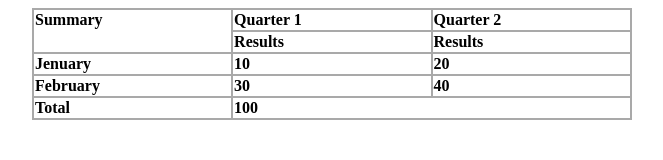
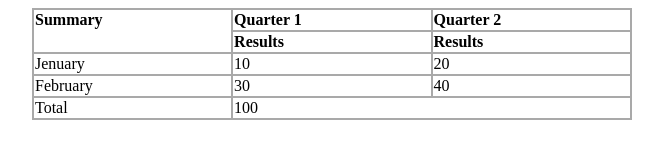
Before and after one commit to NikitaKompanetc/table1, a plain HTML site: page index.html in a window 1280 px wide. Shown: the whole page, without its empty margins (308-971 px from the left). Drawn offline with Linux system fonts and the light colour scheme.

Commit message:
add new file

```diff
--- a/index.html
+++ b/index.html
@@ -17,18 +17,20 @@
   <th> Results</th>
 
   </tr>
-    <tr align="left" valign="top"> <th> Jenuary</th>
-  <th > 10</th>
-  <th> 20</th>
+
+    <tr align="left" valign="top" > <td> Jenuary</td>
+  <td > 10</td>
+  <td> 20</td>
 
   </tr>
-    <tr align="left" valign="top" > <th> February</th>
-  <th> <font color="black" size="3">30 </font></th>
-  <th> 40</th>
+
+    <tr align="left" valign="top" > <td> February</td>
+  <td>30 </td>
+  <td> 40</td>
 
   </tr>
-    <tr align="left" valign="top"> <th> Total</th>
-  <th colspan="2"> 100</th>
+    <tr align="left" valign="top"> <td> Total</td>
+  <td colspan="2"> 100</td>
 
 
   </tr>
```
